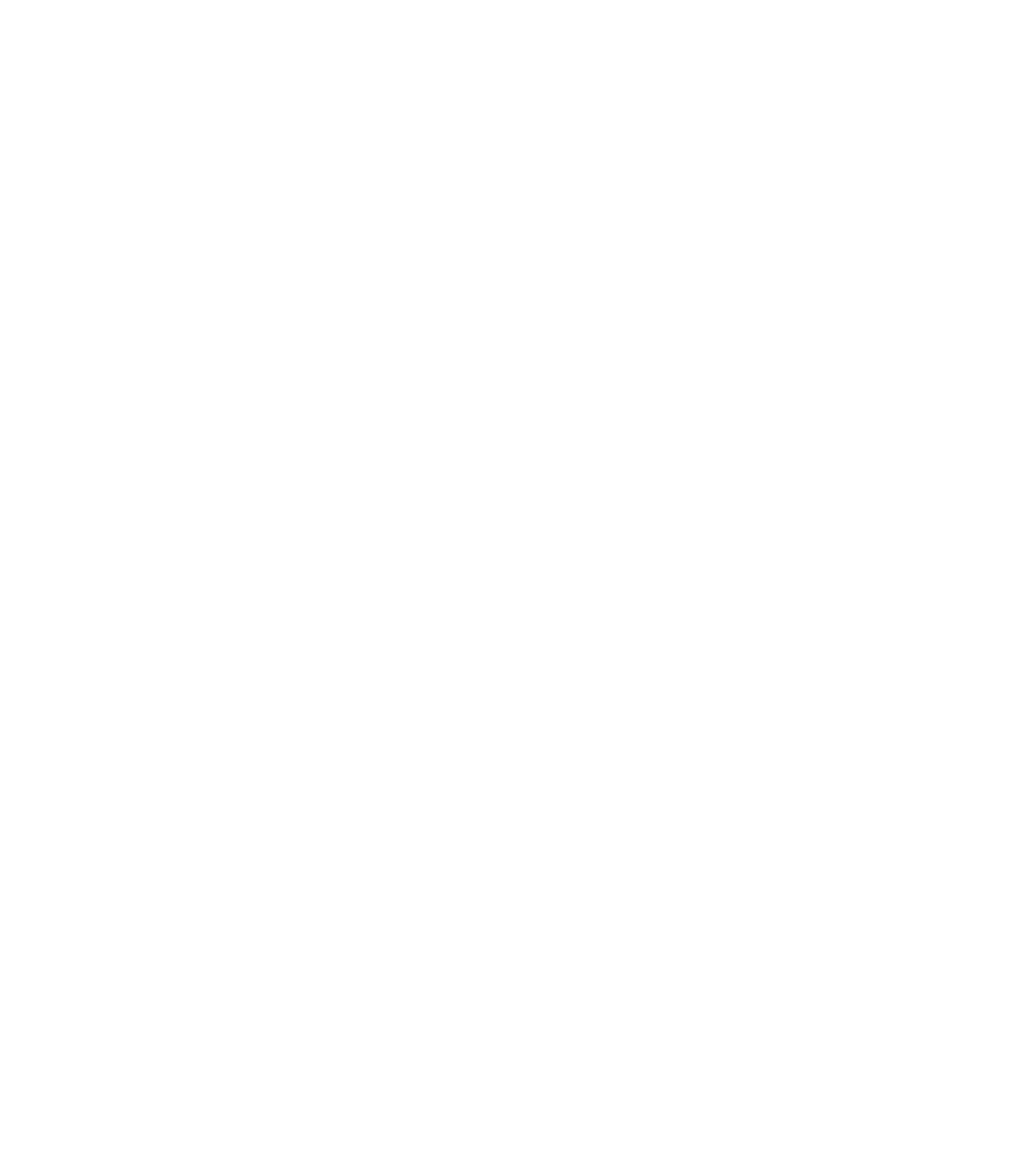
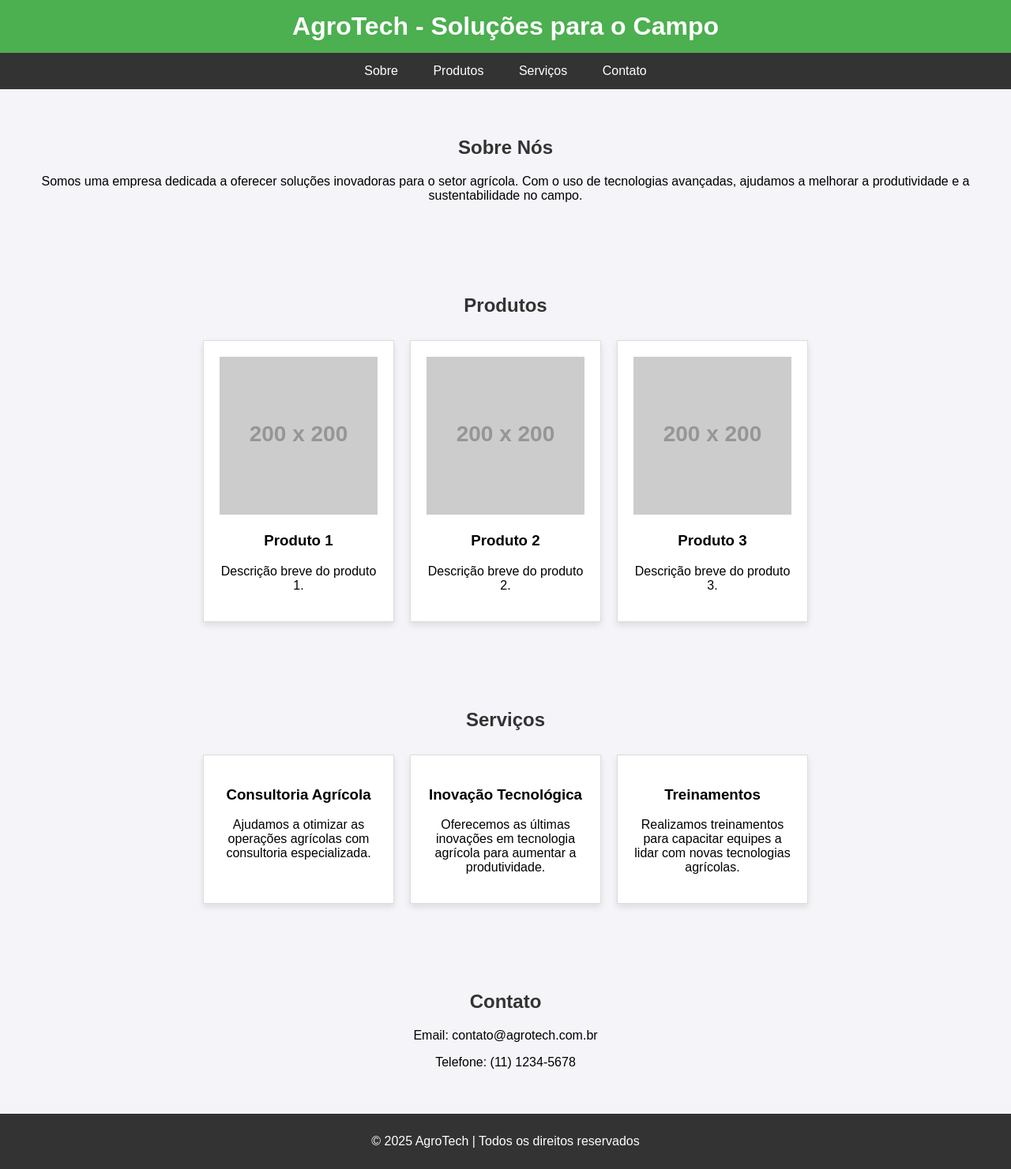
Before and after one commit to 6Mmarcone/agrinho.programacao.2025, a plain HTML site: page index.HTML in a window 1280 px wide. Shown: the whole page at 79% size. Before the commit the page ends 800 px from the top, so only its background shows below. Drawn offline with Linux system fonts and the light colour scheme; placeholder pictures from the web are drawn by us.

Commit message:
Update index.HTML

```diff
--- a/index.HTML
+++ b/index.HTML
@@ -1,11 +1,138 @@
 <!DOCTYPE html>
-<html lang="en">
+<html lang="pt-br">
 <head>
     <meta charset="UTF-8">
     <meta name="viewport" content="width=device-width, initial-scale=1.0">
-    <title>Document</title>
+    <meta name="description" content="Site de Agro - Produtos e Serviços para o setor agrícola">
+    <title>AgroTech - Soluções para o Campo</title>
+    <style>
+        body {
+            font-family: Arial, sans-serif;
+            margin: 0;
+            padding: 0;
+            background-color: #f4f4f9;
+        }
+        header {
+            background-color: #4CAF50;
+            color: white;
+            padding: 15px 0;
+            text-align: center;
+        }
+        header h1 {
+            margin: 0;
+        }
+        nav {
+            text-align: center;
+            background-color: #333;
+        }
+        nav a {
+            color: white;
+            padding: 14px 20px;
+            display: inline-block;
+            text-decoration: none;
+        }
+        nav a:hover {
+            background-color: #ddd;
+            color: black;
+        }
+        .section {
+            padding: 40px 20px;
+            text-align: center;
+        }
+        .section h2 {
+            color: #333;
+        }
+        .products, .services {
+            display: flex;
+            justify-content: center;
+            flex-wrap: wrap;
+        }
+        .card {
+            background-color: white;
+            border: 1px solid #ddd;
+            margin: 10px;
+            padding: 20px;
+            width: 200px;
+            box-shadow: 0 4px 8px rgba(0, 0, 0, 0.1);
+        }
+        .card img {
+            width: 100%;
+            height: auto;
+        }
+        footer {
+            background-color: #333;
+            color: white;
+            padding: 10px 0;
+            text-align: center;
+        }
+    </style>
 </head>
 <body>
 
+<header>
+    <h1>AgroTech - Soluções para o Campo</h1>
+</header>
+
+<nav>
+    <a href="#about">Sobre</a>
+    <a href="#products">Produtos</a>
+    <a href="#services">Serviços</a>
+    <a href="#contact">Contato</a>
+</nav>
+
+<section id="about" class="section">
+    <h2>Sobre Nós</h2>
+    <p>Somos uma empresa dedicada a oferecer soluções inovadoras para o setor agrícola. Com o uso de tecnologias avançadas, ajudamos a melhorar a produtividade e a sustentabilidade no campo.</p>
+</section>
+
+<section id="products" class="section">
+    <h2>Produtos</h2>
+    <div class="products">
+        <div class="card">
+            <img src="https://via.placeholder.com/200" alt="Produto 1">
+            <h3>Produto 1</h3>
+            <p>Descrição breve do produto 1.</p>
+        </div>
+        <div class="card">
+            <img src="https://via.placeholder.com/200" alt="Produto 2">
+            <h3>Produto 2</h3>
+            <p>Descrição breve do produto 2.</p>
+        </div>
+        <div class="card">
+            <img src="https://via.placeholder.com/200" alt="Produto 3">
+            <h3>Produto 3</h3>
+            <p>Descrição breve do produto 3.</p>
+        </div>
+    </div>
+</section>
+
+<section id="services" class="section">
+    <h2>Serviços</h2>
+    <div class="services">
+        <div class="card">
+            <h3>Consultoria Agrícola</h3>
+            <p>Ajudamos a otimizar as operações agrícolas com consultoria especializada.</p>
+        </div>
+        <div class="card">
+            <h3>Inovação Tecnológica</h3>
+            <p>Oferecemos as últimas inovações em tecnologia agrícola para aumentar a produtividade.</p>
+        </div>
+        <div class="card">
+            <h3>Treinamentos</h3>
+            <p>Realizamos treinamentos para capacitar equipes a lidar com novas tecnologias agrícolas.</p>
+        </div>
+    </div>
+</section>
+
+<section id="contact" class="section">
+    <h2>Contato</h2>
+    <p>Email: contato@agrotech.com.br</p>
+    <p>Telefone: (11) 1234-5678</p>
+</section>
+
+<footer>
+    <p>&copy; 2025 AgroTech | Todos os direitos reservados</p>
+</footer>
+
 </body>
 </html>
```
